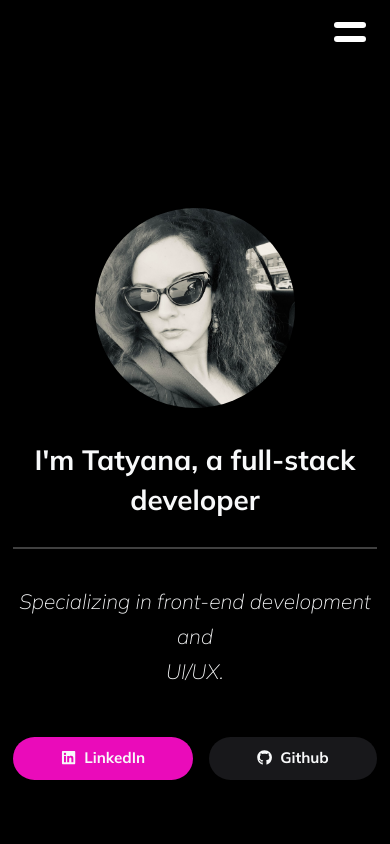
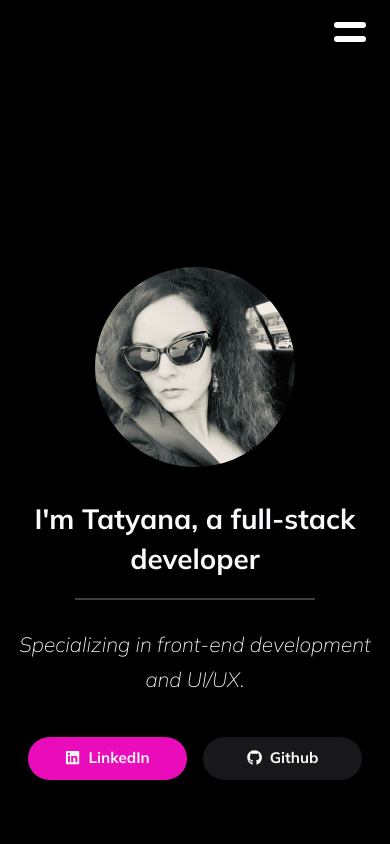
Before and after one commit to tatyanakarlen/new_portfolio, a Next.js app: page / in a window 390 px wide. Shown: the top 844 px of the page. Built offline with nearby package versions, Linux system fonts and the light colour scheme.

Commit message:
finished responsivness of home page

```diff
--- a/src/app/sections/Footer/Footer.tsx
+++ b/src/app/sections/Footer/Footer.tsx
@@ -5,9 +5,9 @@ import { Container } from 'react-bootstrap'
 const Footer = () => {
   return (
     <div className={styles.footer}>
-      <div className="align-items-center py-3">
+      <Container className="align-items-center py-3">
       <p className="text-right mb-0">&copy; 2024 Tatyana Karlen. All rights reserved.</p>
-      </div>
+      </Container>
     </div>
   )
 }
--- a/src/app/sections/Home/Home.module.css
+++ b/src/app/sections/Home/Home.module.css
@@ -9,7 +9,6 @@
 .h1 {
   line-height: 3.5rem;
   font-size: 2.65rem !important;
-
 }
 
 .hrDeveloper {
@@ -27,7 +26,6 @@
   margin-top: -5px;
   font-size: 1.4rem !important;
 }
-
 
 .innerWrapper {
   margin-top: 7rem;
@@ -52,7 +50,6 @@
   .bioImage {
     height: 325px;
     width: 325px;
-
   }
 }
 
@@ -86,7 +83,7 @@
     line-height: 2.5rem;
   }
   .hrDeveloper {
-        width: 38ch;
+    width: 30ch;
   }
   .h4 {
     font-size: 1.3rem !important;
@@ -94,9 +91,27 @@
   }
   .btnContainer {
     margin-top: 1rem !important;
+    justify-content: center !important;
   }
   .home {
     padding-bottom: 4rem;
     align-items: end !important;
   }
 }
+
+@media (max-width: 634px) {
+  .hrDeveloper {
+    width: 25ch;
+  }
+  .textContainer {
+    align-items: center;
+    gap: 1rem !important;
+  }
+}
+
+@media (max-width: 500px) {
+    .btnContainer {
+
+        padding: 0 1rem;
+      }
+  }
--- a/src/app/sections/Home/Home.tsx
+++ b/src/app/sections/Home/Home.tsx
@@ -4,8 +4,17 @@ import CustomBtn from "@/components/CustomBtn/CustomBtn";
 import { Image, Container } from "react-bootstrap";
 import { FaLinkedin } from "react-icons/fa";
 import { FaGithub } from "react-icons/fa";
+import useMediaQueries from "@/utils/UseMediaQuery";
 
 const Home: React.FC = () => {
+  const { isXsMobile } = useMediaQueries();
+
+  // const isLgDesktopOrLaptop = useMediaQuery({ query: '(min-width: 1260px) and (max-width: 2000px)' });
+  // const isDesktopOrLaptop = useMediaQuery({ query: '(min-width: 991px) and (max-width: 1259px)' });
+  // const isTablet = useMediaQuery({ query: '(min-width: 768px) and (max-width: 991px)' });
+  // const isMobile = useMediaQuery({ query: '(min-width: 450px) and (max-width: 767px)'})
+  // const isXsMobile = useMediaQuery({ query: '(min-width: 100px) and (max-width: 450px)'})
+  // const isPortrait = useMediaQuery({ query: '(orientation: portrait)' });
   const image: string = "/images/bio.jpg";
 
   return (
@@ -15,7 +24,7 @@ const Home: React.FC = () => {
           className={`${styles.innerWrapper} w-100`}
         >
           <div
-            className={`${styles.textContainer} d-flex flex-column gap-3 mt-3`}
+            className={`${styles.textContainer} d-flex flex-column gap-3 mt-3 w-100`}
           >
             <h5
               className={`${styles.hiThere} d-flex gap-2 align-items-center text-light mb-0`}
@@ -23,13 +32,13 @@ const Home: React.FC = () => {
               <span>&#128075;</span> <span>Hi there!</span>
             </h5>
             <h1 className={`${styles.h1} fw-bold mb-0`}>
-              I'm Tatyana, a full-stack<br></br> developer
+              I'm Tatyana, a full-stack{!isXsMobile && <br></br> } developer
             </h1>
             <hr className={styles.hrDeveloper}></hr>
             <h4 className={`${styles.h4}`}>
-              Specializing in front-end development and<br></br> UI/UX.
+              Specializing in front-end development and{!isXsMobile && <br></br> } UI/UX.
             </h4>
-            <div className={`${styles.btnContainer} d-flex gap-3 mt-3`}>
+            <div className={`${styles.btnContainer} w-100 d-flex gap-3 mt-3`}>
               <CustomBtn
                 link="https://www.linkedin.com/in/tatyanakarlen/"
                 text="LinkedIn"
--- a/src/components/CustomBtn/CustomBtn.module.css
+++ b/src/components/CustomBtn/CustomBtn.module.css
@@ -39,3 +39,9 @@
 .btn:hover {
   transform: scale(1.05);
 }
+
+@media (max-width: 500px) {
+  .btn {
+    width: 100% !important;
+  }
+}
```
Lines whose indentation alone changed are shown as unchanged.
